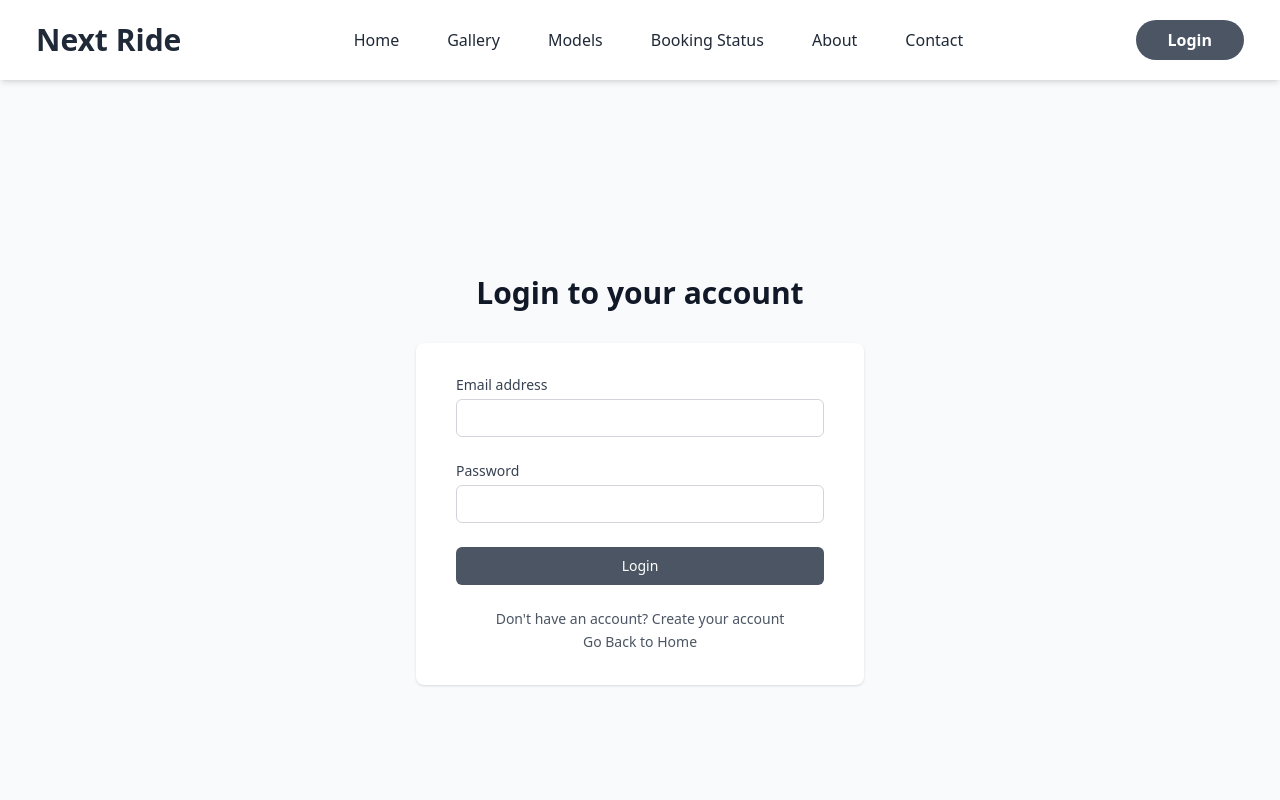
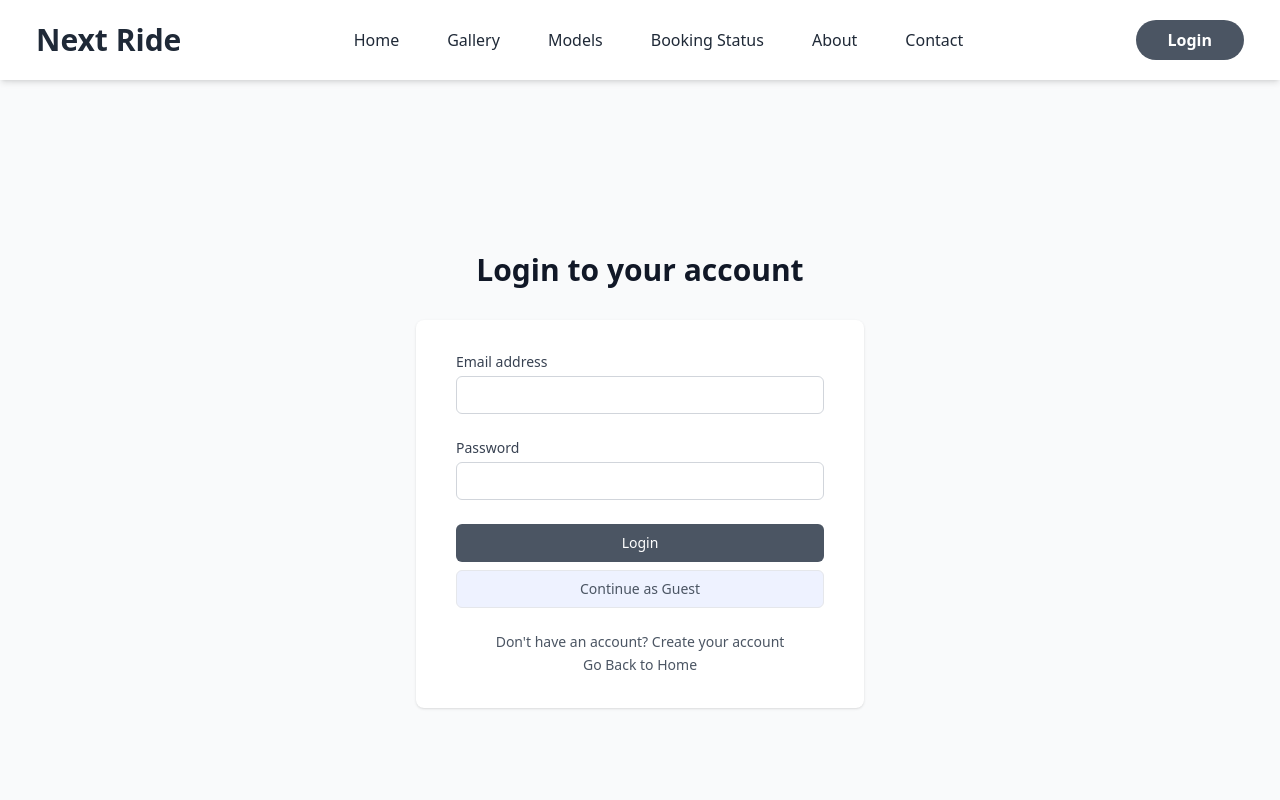
Before and after one commit to TusharUtane07/rental, a Next.js app: page /login in a window 1280 px wide. Shown: the top 800 px of the page. Built offline with nearby package versions, Linux system fonts and the light colour scheme; no server answers.

Commit message:
Added guest login

```diff
--- a/package.json
+++ b/package.json
@@ -24,7 +24,8 @@
     "react-icons": "^5.3.0",
     "react-redux": "^9.1.2",
     "redux-persist": "^6.0.0",
-    "swiper": "^11.1.14"
+    "swiper": "^11.1.14",
+    "uuid": "^10.0.0"
   },
   "devDependencies": {
     "@stripe/react-stripe-js": "^2.8.0",
@@ -34,6 +35,7 @@
     "@types/node": "^20",
     "@types/react": "^18",
     "@types/react-dom": "^18",
+    "@types/uuid": "^10.0.0",
     "daisyui": "^4.12.10",
     "eslint": "^8",
     "eslint-config-next": "14.2.12",
--- /dev/null
+++ b/src/app/api/(auth)/guest-login/route.ts
@@ -0,0 +1,52 @@
+import User from "@/models/User";
+import { NextRequest, NextResponse } from "next/server";
+import jwt from 'jsonwebtoken';
+import { v4 as uuidv4 } from 'uuid';
+import dbConnect from "@/database/dbConfig";
+
+export const POST = async (request: NextRequest) => {
+    try {
+        await dbConnect();
+        const guestId = uuidv4();
+        const guestEmail = `${guestId}@guest.com`;
+        const guestUsername = `guest_${guestId}`;
+
+        let user = await User.findOne({ email: guestEmail });
+
+        if (!user) {
+            user = new User({
+                username: guestUsername,
+                email: guestEmail,
+                role: "guest",
+                isGuest: true,
+                createdAt: new Date(),
+            });
+
+            await user.save();
+            console.log("New guest user created: ", user);
+        }
+
+        const tokenData = {
+            id: user._id,
+            username: user.username,
+            email: user.email,
+        };
+
+        const token = jwt.sign(tokenData, process.env.TOKEN_SECRET!, { expiresIn: "10d" });
+
+        const response = NextResponse.json({
+            message: "Guest Sign In Successful",
+            result: true
+        }, { status: 200 });
+
+        response.cookies.set("token", token, {
+            httpOnly: true,
+        });
+
+        return response;
+
+    } catch (error: any) {
+        console.log(error.message);
+        return NextResponse.json({ message: "Guest Sign In Failed: internal server error", result: false }, { status: 400 });
+    }
+}
--- a/src/app/login/page.tsx
+++ b/src/app/login/page.tsx
@@ -19,6 +19,25 @@ const SignIn: React.FC = () => {
 	});
 	const [loading, setLoading] = useState<boolean>(false);
 	const [errors, setErrors] = useState<Partial<LogInFormData>>({});
+	const [loadingGuest, setLoadingGuest] = useState<boolean>(false);
+	const signInWithGuestId = async () => {
+		try {
+			const response = await axiosInstance.post("/api/guest-login/");
+			const data = await response.data;
+
+			if (data.result) {
+				toast.success("Guest Signed in Successfully");
+				dispatch(signIn());
+				router.push("/");
+			}
+		} catch (error: any) {
+			if (error.response && error.response.data) {
+				toast.error("Guest Sign in Error");
+			}
+		} finally {
+			setLoadingGuest(false);
+		}
+	};
 
 	const router = useRouter();
 	const dispatch = useDispatch();
@@ -161,6 +180,15 @@ const SignIn: React.FC = () => {
 								{loading ? "logging in..." : "Login"}
 							</button>
 						</div>
+						<button
+							type="button"
+							onClick={signInWithGuestId}
+							className={`w-full my-2 flex justify-center py-2 px-4 border  text-sm font-medium rounded-md bg-indigo-50 text-gray-600 transition-all duration-500 hover:bg-indigo-100 ease-in-out ${
+								loadingGuest ? "opacity-50 cursor-not-allowed" : ""
+							}`}
+							disabled={loadingGuest}>
+							{loadingGuest ? "logging in..." : "Continue as Guest"}
+						</button>
 					</form>
 
 					<div className="mt-6 text-center">
--- a/src/app/register/page.tsx
+++ b/src/app/register/page.tsx
@@ -1,9 +1,11 @@
 "use client";
 import axiosInstance from "@/lib/axios";
+import { signIn } from "@/redux/authSlice";
 import Link from "next/link";
 import { useRouter } from "next/navigation";
 import React, { FormEvent, useEffect, useState } from "react";
 import toast from "react-hot-toast";
+import { useDispatch } from "react-redux";
 
 interface RegisterFormData {
 	username: string;
@@ -19,6 +21,8 @@ const Register = () => {
 	});
 	const [loading, setLoading] = useState<boolean>(false);
 	const [errors, setErrors] = useState<Partial<RegisterFormData>>({});
+	const [loadingGuest, setLoadingGuest] = useState<boolean>(false);
+
 	const router = useRouter();
 
 	const handleInputChange = (e: React.ChangeEvent<HTMLInputElement>) => {
@@ -93,6 +97,27 @@ const Register = () => {
 			}
 		} catch (error: any) {
 			console.log(error.message);
+		}
+	};
+
+	const dispatch = useDispatch();
+
+	const signInWithGuestId = async () => {
+		try {
+			const response = await axiosInstance.post("/api/guest-login/");
+			const data = await response.data;
+
+			if (data.result) {
+				toast.success("Guest Signed in Successfully");
+				dispatch(signIn());
+				router.push("/");
+			}
+		} catch (error: any) {
+			if (error.response && error.response.data) {
+				toast.error("Guest Sign in Error");
+			}
+		} finally {
+			setLoadingGuest(false);
 		}
 	};
 
@@ -183,6 +208,15 @@ const Register = () => {
 								disabled={loading}>
 								{loading ? "Registering..." : "Register"}
 							</button>
+							<button
+								type="button"
+								onClick={signInWithGuestId}
+								className={`w-full my-2 flex justify-center py-2 px-4 border  text-sm font-medium rounded-md bg-gray-50 text-gray-600 transition-all duration-500 hover:bg-indigo-100 ease-in-out ${
+									loadingGuest ? "opacity-50 cursor-not-allowed" : ""
+								}`}
+								disabled={loadingGuest}>
+								{loadingGuest ? "Signing in..." : "Continue as Guest"}
+							</button>
 						</div>
 					</form>
 
--- a/src/models/User.ts
+++ b/src/models/User.ts
@@ -24,7 +24,6 @@ const UserSchema = new Schema<User>({
     },
     password: {
         type: String,
-        required: [true, "Password is required"],
     },
     isAdmin: {
         type: Boolean,
--- a/src/sections/Header.tsx
+++ b/src/sections/Header.tsx
@@ -81,7 +81,6 @@ const Header = () => {
 				<div className="font-bold capitalize md:flex hidden">
 					{isAuthenticated ? (
 						<div className="flex items-center gap-3">
-							<p>Hi, {userName}</p>{" "}
 							<button
 								onClick={LogOut}
 								className="bg-gray-600 px-3 py-2 text-white rounded-full">
@@ -127,7 +126,6 @@ const Header = () => {
 				<div className="font-bold capitalize md:hidden flex">
 					{isAuthenticated ? (
 						<div className="flex items-center flex-col mt-5 gap-3">
-							<p>Hi, {userName}</p>{" "}
 							<button
 								onClick={LogOut}
 								className="bg-gray-600 px-8 py-2 text-white rounded-full">
```
Also changed, not shown: 1 other file (tests, documents, lock files or other folders).
